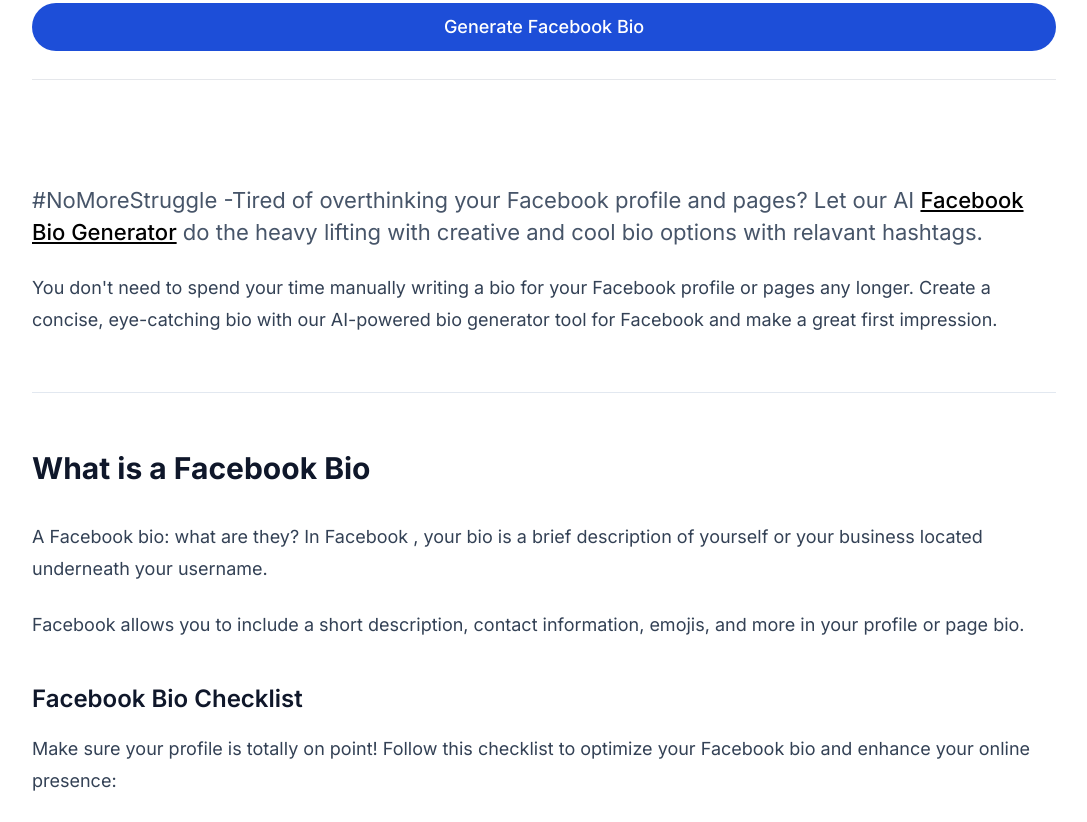
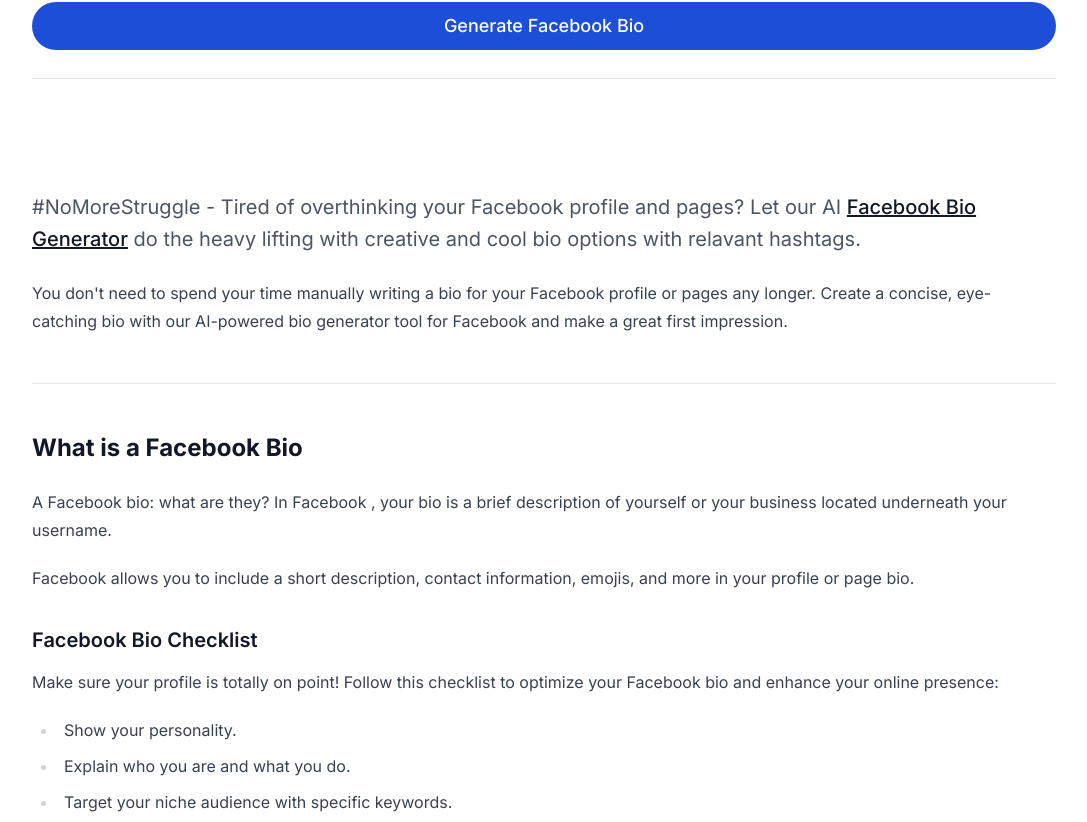
Before and after one commit to iRajatDas/next-bio, a Next.js app: page /tools/bio-generator/facebook in a window 1280 px wide. Shown: the part 518-1340 px from the top of the page, without its empty margins (96-1183 px from the left). Built offline with nearby package versions, Linux system fonts and the light colour scheme; what prettier-plugin-tailwindcss would draw is missing.

Commit message:
removed devider

```diff
--- a/pages/tools/bio-generator/facebook/index.tsx
+++ b/pages/tools/bio-generator/facebook/index.tsx
@@ -115,7 +115,7 @@
         description="Adopt the perfect Facebook bio for your profile with this AI-powered Facebook bio generator! Enhance your presence on the platform today with a few simple clicks."
       />
 
-      <div className="divide-y divide-gray-200 dark:divide-gray-700">
+      <div className="">
         <div className="space-y-2 pt-6 pb-8 md:space-y-5">
           <h1 className="text-3xl font-extrabold leading-9 tracking-tight text-gray-900 dark:text-gray-100 sm:text-4xl sm:leading-10 md:text-6xl md:leading-14">
             Facebook Bio Generator
@@ -219,8 +219,8 @@
           </form>
         </div>
       </div>
-      <div className="prose prose-slate min-w-full mt-8 lg:prose-lg dark:prose-invert">
-        <p className="lead">#NoMoreStruggle -Tired of overthinking your Facebook profile and pages? Let our AI <Link href="/tools/bio-generator/facebook" className="text-black dark:text-inherit">Facebook Bio Generator</Link> do the heavy lifting with creative and cool bio options with relavant hashtags.</p>
+      <div className="prose max-w-none pt-10 pb-8 dark:prose-dark">
+        <p className="lead">#NoMoreStruggle - Tired of overthinking your Facebook profile and pages? Let our AI <Link href="/tools/bio-generator/facebook">Facebook Bio Generator</Link> do the heavy lifting with creative and cool bio options with relavant hashtags.</p>
         <p>You don't need to spend your time manually writing a bio for your Facebook profile or pages any longer. Create a concise, eye-catching bio with our AI-powered bio generator tool for Facebook and make a great first impression.</p>
         <hr />
         <h2>What is a Facebook Bio</h2>
```
